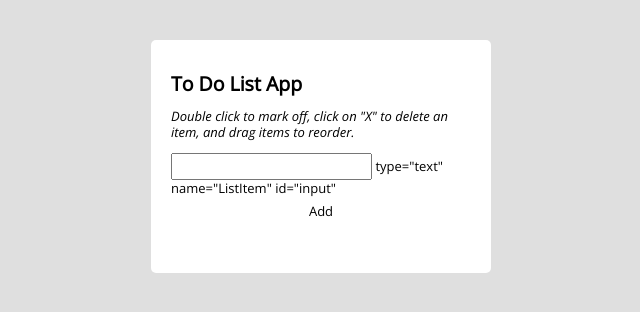
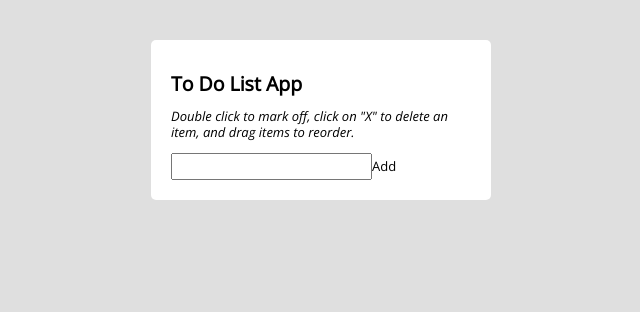
Before and after one commit to BriWins/to-do-list-app, a plain HTML site: page index.html in a window 1280 px wide. Shown: the whole page, without its empty margins (319-959 px from the left). Drawn offline with nearby package versions, Linux system fonts and the light colour scheme; files whose address does not match are found by name.

Commit message:
Mistake on line 15

```diff
--- a/index.html
+++ b/index.html
@@ -12,7 +12,7 @@
           <h2> To Do List App</h2>
             <p><em>Double click to mark off, click on "X" to delete an item, and drag items to reorder.</em></p>
             <form name="toDoList">
-                <input> type="text" name="ListItem" id="input"</input>
+                <input type="text" name="ListItem" id="input></input>
             </form>
           <div onclick="newItem()" id="button">Add</div>
             </br>
```
